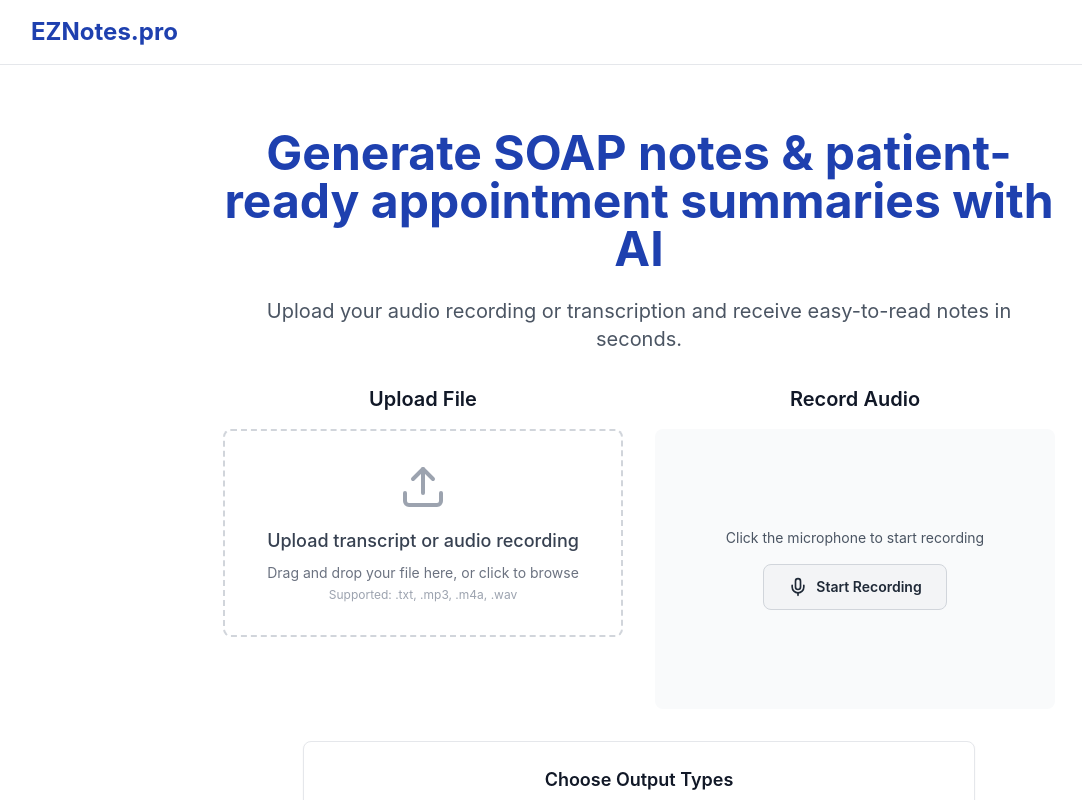
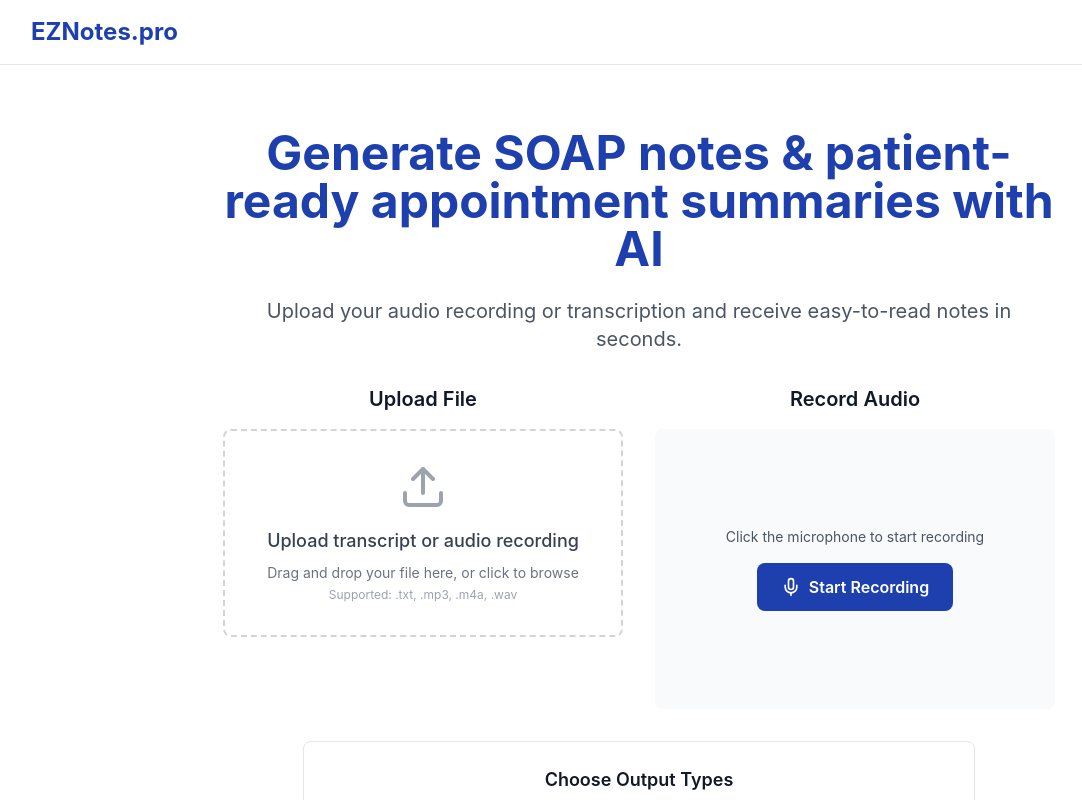
Before and after one commit to StanislavDev3241/ClearlyAI, a React (Vite) app: page / in a window 1280 px wide. Both pictures are taken after a click on the button "Start Recording". Shown: the top 800 px of the page, without its empty margins (1-1083 px from the left). Built offline with nearby package versions, Linux system fonts and the light colour scheme.

Commit message:
Revert to original recording UI: separate states and proper button styles

```diff
--- a/src/App.tsx
+++ b/src/App.tsx
@@ -527,15 +527,31 @@ Your oral health is excellent! Keep up the great work with your daily dental car
                   Record Audio
                 </h3>
                 <div className="bg-gray-50 rounded-lg p-6 min-h-[280px] flex items-center justify-center">
-                  {(!showRecorder || (showRecorder && !isRecording && !recordedBlob)) && (
+                                    {!showRecorder && (
                     <div className="text-center">
                       <p className="text-sm text-gray-600 mb-4">
-                        {!showRecorder ? 'Record directly on the website' : 'Click the microphone to start recording'}
+                        Record directly on the website
                       </p>
                       <button
-                        onClick={showRecorder ? startRecording : () => setShowRecorder(true)}
-                        className="btn-secondary text-sm inline-flex items-center"
+                        onClick={() => setShowRecorder(true)}
+                        className="btn-secondary inline-flex items-center"
                         disabled={isUploading || !!output}
+                      >
+                        <Mic className="h-5 w-5 mr-2" />
+                        Start Recording
+                      </button>
+                    </div>
+                  )}
+
+                  {/* Recording Interface */}
+                  {showRecorder && !isRecording && !recordedBlob && (
+                    <div className="text-center">
+                      <p className="text-sm text-gray-600 mb-4">
+                        Click the microphone to start recording
+                      </p>
+                      <button
+                        onClick={startRecording}
+                        className="btn-primary inline-flex items-center"
                       >
                         <Mic className="h-5 w-5 mr-2" />
                         Start Recording
```
